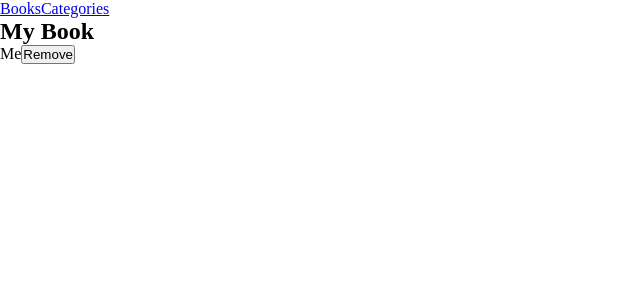
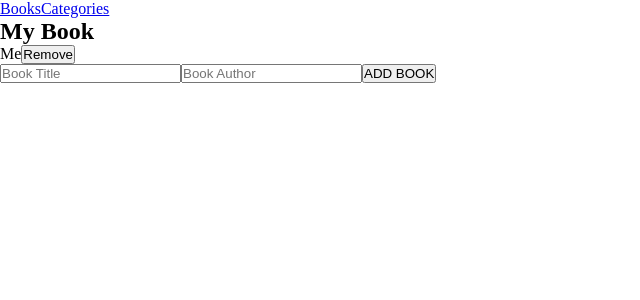
Before and after one commit to TechnoAndy/bookstore, a React (Create React App) app: page / in a window 1280 px wide. Shown: the top 300 px of the page, without its empty margins (0-640 px from the left). Built offline with nearby package versions, Linux system fonts and the light colour scheme.

Commit message:
Made changes as requested by code reviewer

```diff
--- a/src/Components/AddNewBook.js
+++ b/src/Components/AddNewBook.js
@@ -2,8 +2,8 @@
 function AddNewBook() {
   return (
     <form>
-      <input placeholder="Book Title" />
-      <input placeholder="Book Author" />
+      <input type="text" placeholder="Book Title" />
+      <input type="text" placeholder="Book Author" />
       <button type="submit">ADD BOOK</button>
     </form>
   );
--- a/src/Components/Books.js
+++ b/src/Components/Books.js
@@ -2,6 +2,7 @@
 /* eslint-disable linebreak-style */
 import React from 'react';
 import Book from './Book';
+import AddNewBook from './AddNewBook';
 
 function Books() {
   return (
@@ -9,6 +10,7 @@ function Books() {
       <div className="books-shelf">
         <Book title="My Book" author="Me" />
       </div>
+      <AddNewBook />
     </>
   );
 }
```
